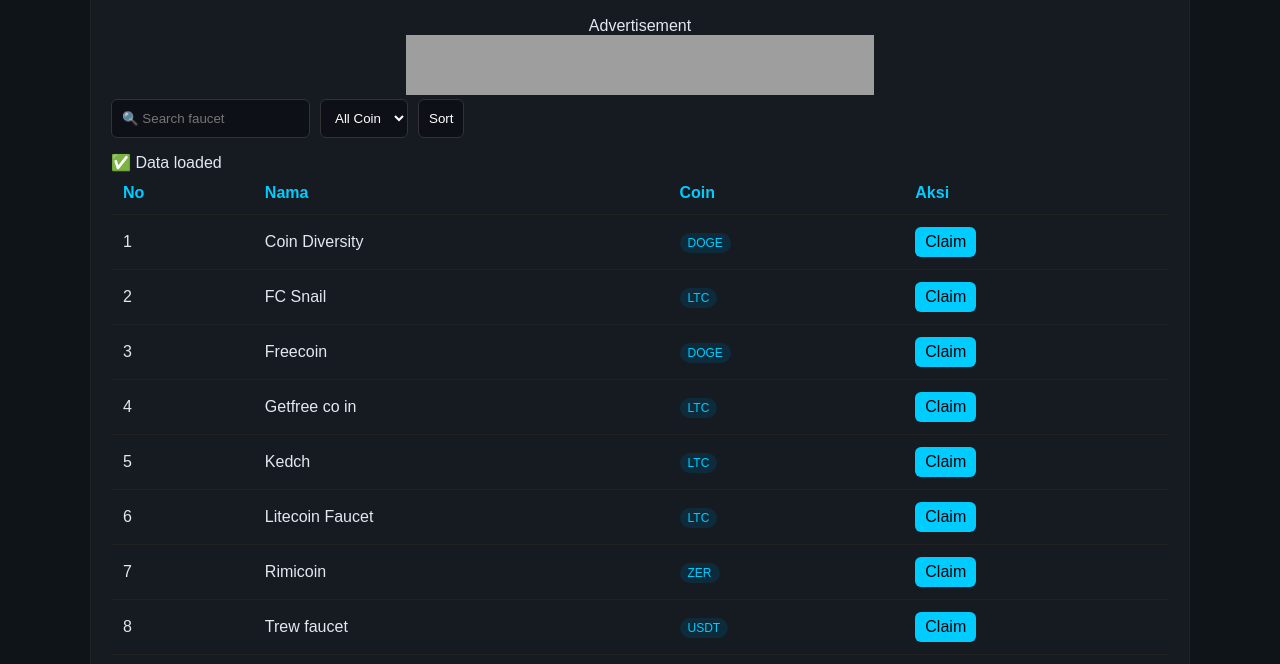
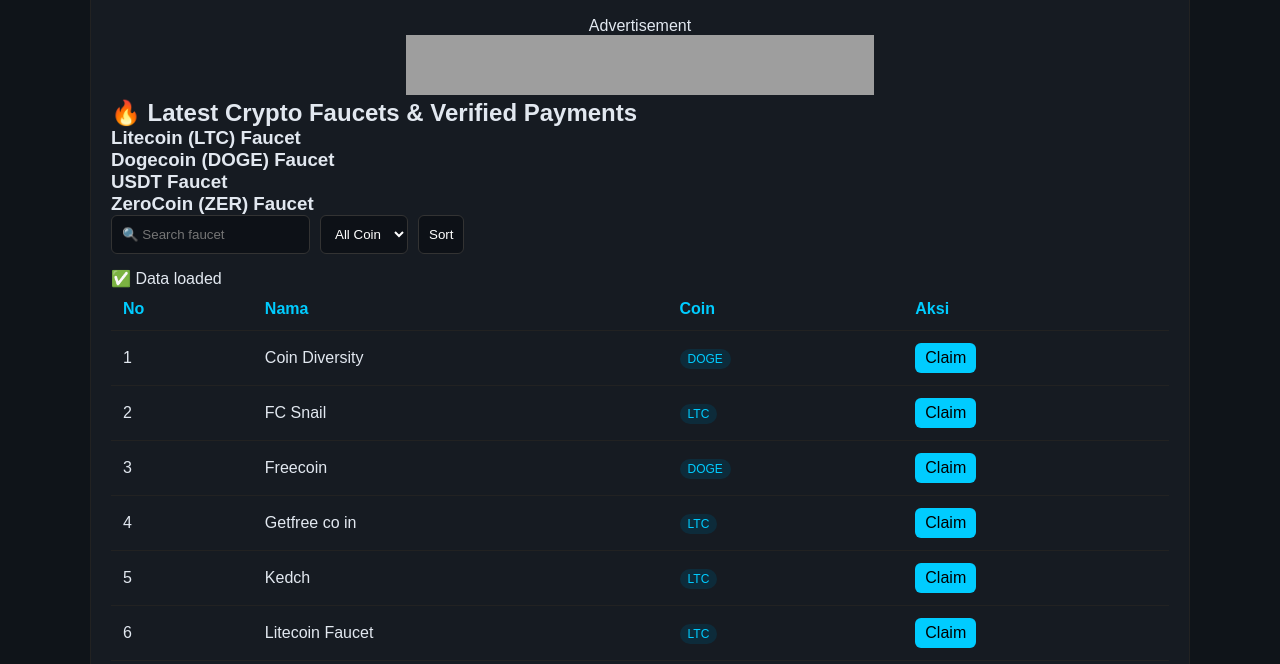
Before and after one commit to ltlist/ltlist.github.io, a plain HTML site: page index.html in a window 1280 px wide. Shown: the part 117-781 px from the top of the page. Drawn offline with Linux system fonts and the light colour scheme; grey boxes are pictures that could not be loaded.

Commit message:
Update index.html

```diff
--- a/index.html
+++ b/index.html
@@ -38,7 +38,17 @@ LTList provides a list of crypto faucets with a fast payout system to FaucetPay
         </iframe>
     </div>
 </div></center>
+<!-- 🔵 SECTION UTAMA -->
+<section>
 
+<h2>🔥 Latest Crypto Faucets & Verified Payments</h2>
+
+<h3>Litecoin (LTC) Faucet</h3>
+<h3>Dogecoin (DOGE) Faucet</h3>
+<h3>USDT Faucet</h3>
+<h3>ZeroCoin (ZER) Faucet</h3>
+
+</section>
 <!-- CONTROL -->
 <div class="control-panel">
 
```
